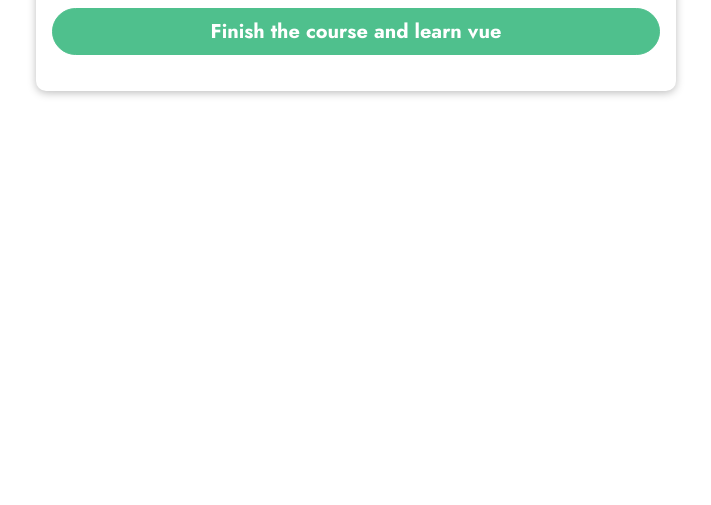
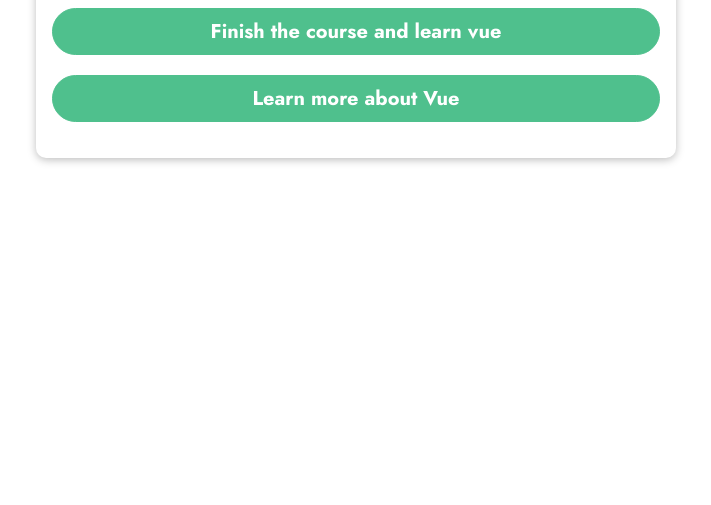
Before and after one commit to seku01/Interpolation, a plain HTML site: page index.html in a window 1280 px wide. Shown: the part 295-800 px from the top of the page, without its empty margins (284-995 px from the left). Drawn offline with nearby package versions, Linux system fonts and the light colour scheme.

Commit message:
Update index.html

```diff
--- a/index.html
+++ b/index.html
@@ -19,6 +19,7 @@
     <section id="user-goal">
       <h2>My Course Goal</h2>
       <p>{{ courseGoal }}</p>
+      <p>Learn more <a v-bind:href="vueLink">about Vue</a> </p>
     </section>
   </body>
 </html>
```
